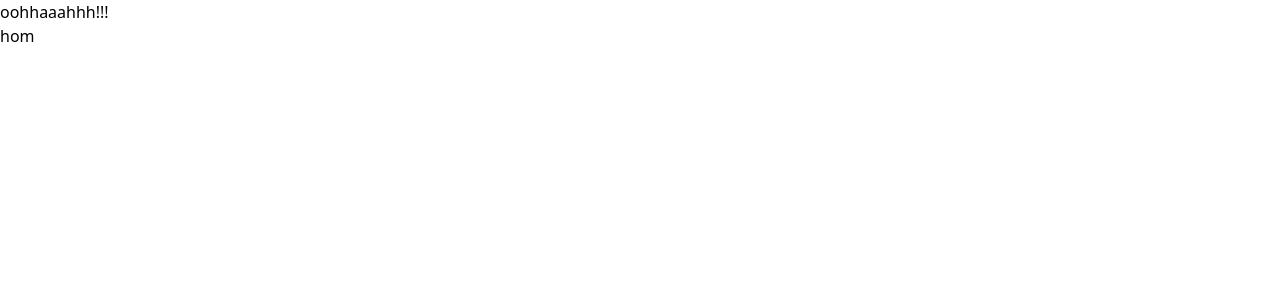
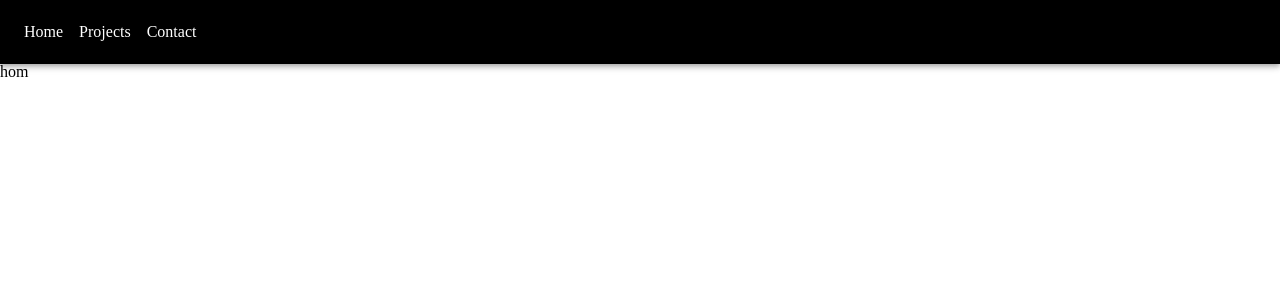
Before and after one commit to lowell1/portfolio_website, a React (Create React App) app: page / in a window 1280 px wide. Shown: the top 300 px of the page. Built offline with nearby package versions, Linux system fonts and the light colour scheme.

Commit message:
material ui navbar

```diff
--- a/craco.config.js
+++ /dev/null
@@ -1,7 +0,0 @@
-module.exports = {
-  style: {
-    postcss: {
-      plugins: [require("tailwindcss"), require("autoprefixer")],
-    },
-  },
-};
--- a/public/index.html
+++ b/public/index.html
@@ -9,6 +9,8 @@
       content="Lowell Jacobs Portfolio"
     />
     <title>LJ Portfolio</title>
+    <link rel="stylesheet" href="https://fonts.googleapis.com/css?family=Roboto:300,400,500,700&display=swap" />
+    <link rel="stylesheet" href="https://fonts.googleapis.com/icon?family=Material+Icons" />
   </head>
   <body>
     <noscript>You need to enable JavaScript to run this app.</noscript>
--- a/src/App.jsx
+++ b/src/App.jsx
@@ -1,19 +1,33 @@
+import "./meyer_reset.css";
 import React from "react";
 import Nav from "./Nav";
 import Home from "./Home";
 import Projects from "./Projects";
 import Contact from "./Contact";
 import { BrowserRouter, Route } from "react-router-dom";
-import "./app.css";
+import { createMuiTheme } from "@material-ui/core/styles";
+import { ThemeProvider } from "@material-ui/styles";
 
+const theme = createMuiTheme({
+  palette: {
+    primary: {
+      main: "#000",
+    },
+    text: {
+      primary: "#FFFFFF",
+    },
+  },
+});
 export default () => {
   return (
     <>
+      <ThemeProvider theme={theme}>
         <BrowserRouter>
           <Nav />
           <Route exact path="/">
             <Home />
           </Route>
+
           <Route path="/projects">
             <Projects />
           </Route>
@@ -21,6 +35,7 @@ export default () => {
             <Contact />
           </Route>
         </BrowserRouter>
+      </ThemeProvider>
     </>
   );
 };
--- a/src/Nav.jsx
+++ b/src/Nav.jsx
@@ -1,11 +1,45 @@
 import React from "react";
-import { Link } from "react-router-dom";
+import { AppBar, Toolbar, Typography, Drawer, Link } from "@material-ui/core";
+import { makeStyles } from "@material-ui/core/styles";
+
+const useStyles = makeStyles({
+  root: {
+    // backgroundColor: "black",
+    // "& > * > *": {
+    //   color: "white",
+    // },
+    "& > * > * + *": {
+      marginLeft: "1rem",
+    },
+  },
+});
 
 export default () => {
+  const classes = useStyles();
+
   return (
-    <>
-      <p className="md:hidden">welfej</p>
-      <p className="hidden lg:block">oohhaaahhh!!!</p>
-    </>
+    <AppBar className={classes.root} position="static">
+      <Toolbar>
+        <Link color="textPrimary" href="/">
+          Home
+        </Link>
+        <Link color="textPrimary" href="/projects">
+          Projects
+        </Link>
+        <Link color="textPrimary" href="/contact">
+          Contact
+        </Link>
+      </Toolbar>
+    </AppBar>
   );
 };
+
+/**
+ <Drawer anchor="top" open={true}>
+        <Link href="/">home</Link>
+        {/* <MuiLink component={Link} to="/projects">
+          projects
+        </MuiLink>
+        <Link href="/projects">projects</Link>
+      </Drawer>
+ */
--- a/src/app.css
+++ /dev/null
@@ -1,9 +0,0 @@
-.hiddenDesktop {
-  display: initial;
-}
-
-@media (min-width: 768px) {
-  .hiddenDesktop {
-    display: none;
-  }
-}
--- /dev/null
+++ b/src/meyer_reset.css
@@ -0,0 +1,129 @@
+/* http://meyerweb.com/eric/tools/css/reset/
+   v2.0 | 20110126
+   License: none (public domain)
+*/
+
+html,
+body,
+div,
+span,
+applet,
+object,
+iframe,
+h1,
+h2,
+h3,
+h4,
+h5,
+h6,
+p,
+blockquote,
+pre,
+a,
+abbr,
+acronym,
+address,
+big,
+cite,
+code,
+del,
+dfn,
+em,
+img,
+ins,
+kbd,
+q,
+s,
+samp,
+small,
+strike,
+strong,
+sub,
+sup,
+tt,
+var,
+b,
+u,
+i,
+center,
+dl,
+dt,
+dd,
+ol,
+ul,
+li,
+fieldset,
+form,
+label,
+legend,
+table,
+caption,
+tbody,
+tfoot,
+thead,
+tr,
+th,
+td,
+article,
+aside,
+canvas,
+details,
+embed,
+figure,
+figcaption,
+footer,
+header,
+hgroup,
+menu,
+nav,
+output,
+ruby,
+section,
+summary,
+time,
+mark,
+audio,
+video {
+  margin: 0;
+  padding: 0;
+  border: 0;
+  font-size: 100%;
+  font: inherit;
+  vertical-align: baseline;
+}
+/* HTML5 display-role reset for older browsers */
+article,
+aside,
+details,
+figcaption,
+figure,
+footer,
+header,
+hgroup,
+menu,
+nav,
+section {
+  display: block;
+}
+body {
+  line-height: 1;
+}
+ol,
+ul {
+  list-style: none;
+}
+blockquote,
+q {
+  quotes: none;
+}
+blockquote:before,
+blockquote:after,
+q:before,
+q:after {
+  content: "";
+  content: none;
+}
+table {
+  border-collapse: collapse;
+  border-spacing: 0;
+}
--- a/tailwind.config.js
+++ /dev/null
@@ -1,11 +0,0 @@
-module.exports = {
-  purge: ["./src/**/*.{js,jsx,ts,tsx}", "./public/index.html"],
-  darkMode: false, // or 'media' or 'class'
-  theme: {
-    extend: {},
-  },
-  variants: {
-    extend: {},
-  },
-  plugins: [],
-};
```
Also changed, not shown: package.json (+5 -10 lines), 1 other file (tests, documents, lock files or other folders). Lines whose indentation alone changed are shown as unchanged.
